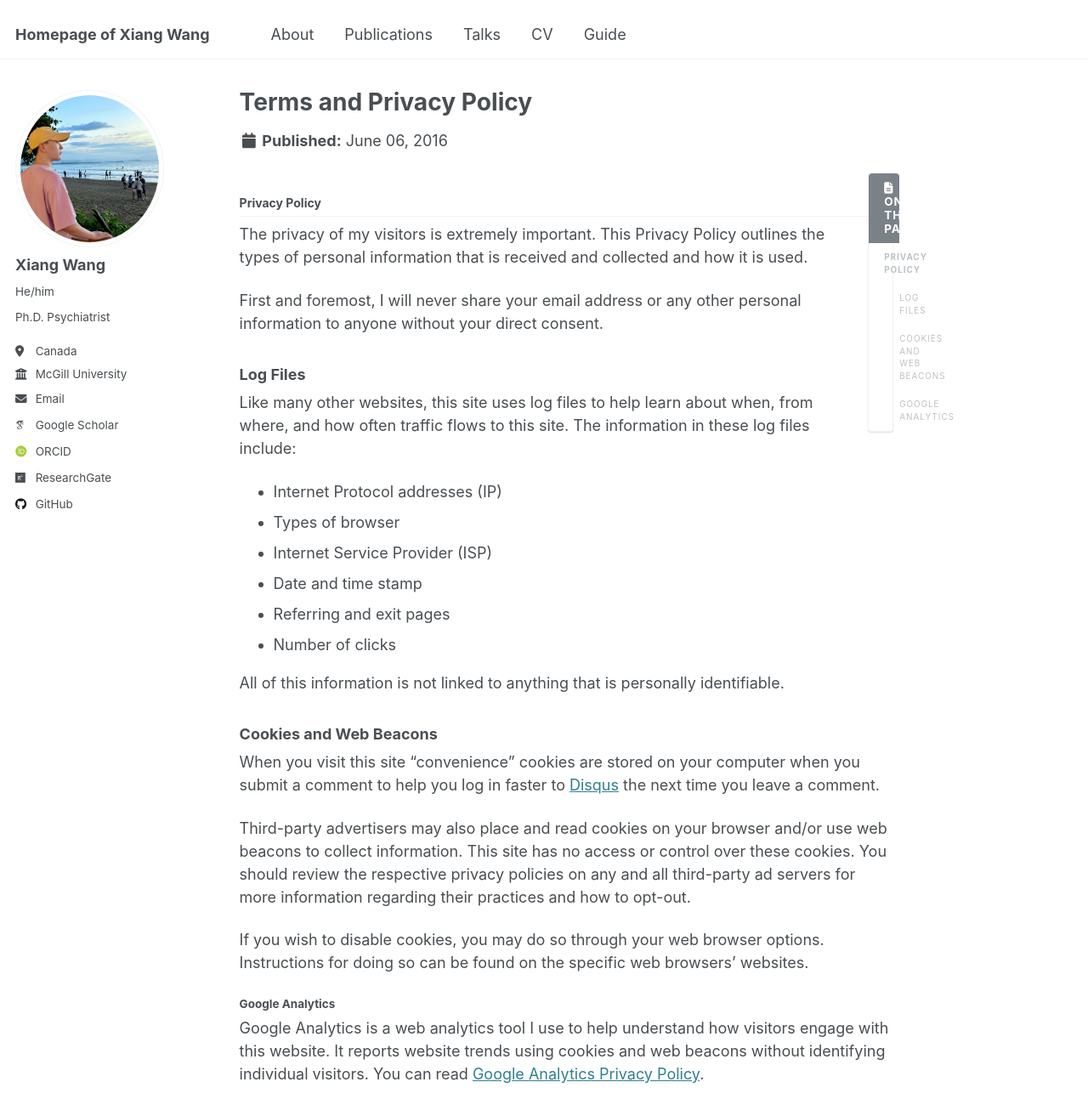
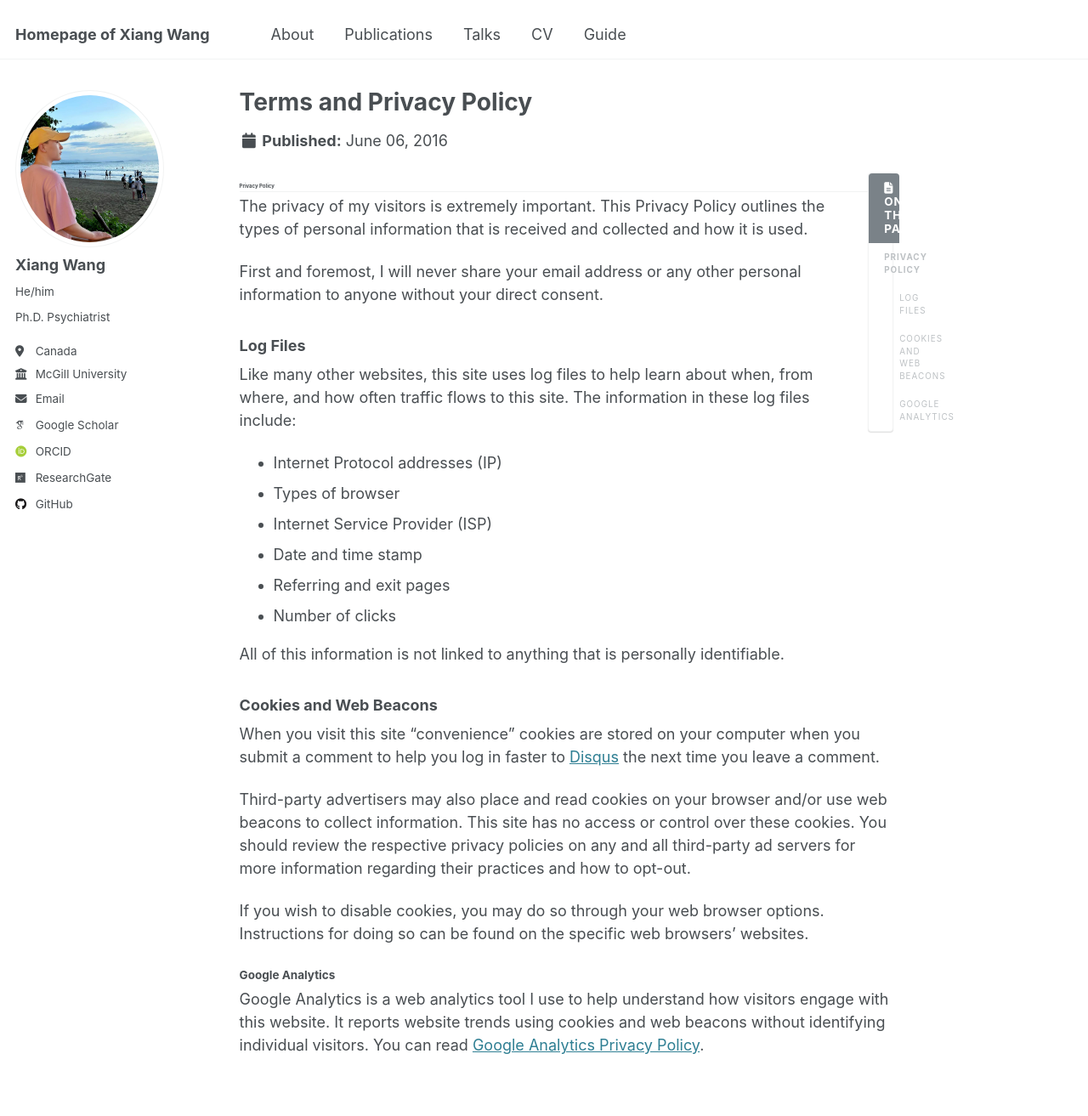
Before and after one commit to Xiang-Wangs/xiang-wangs.github.io, a Jekyll site: the page built from _pages/terms.md, in a window 1280 px wide and 1400 px high. Shown: the top 1313 px of the window at 85% size. Built offline with Jekyll 4.4.1, drawn with Linux system fonts in a browser that asks for light colours; some web fonts are replaced.

Commit message:
Update _page.scss

```diff
--- a/_sass/layout/_page.scss
+++ b/_sass/layout/_page.scss
@@ -53,7 +53,7 @@
   h2 {
     padding-bottom: 0.5em;
     border-bottom: 1px solid var(--global-border-color);
-    font-size: 14px;
+    font-size: 6px;
   }
 
   p, li, dl {
```
